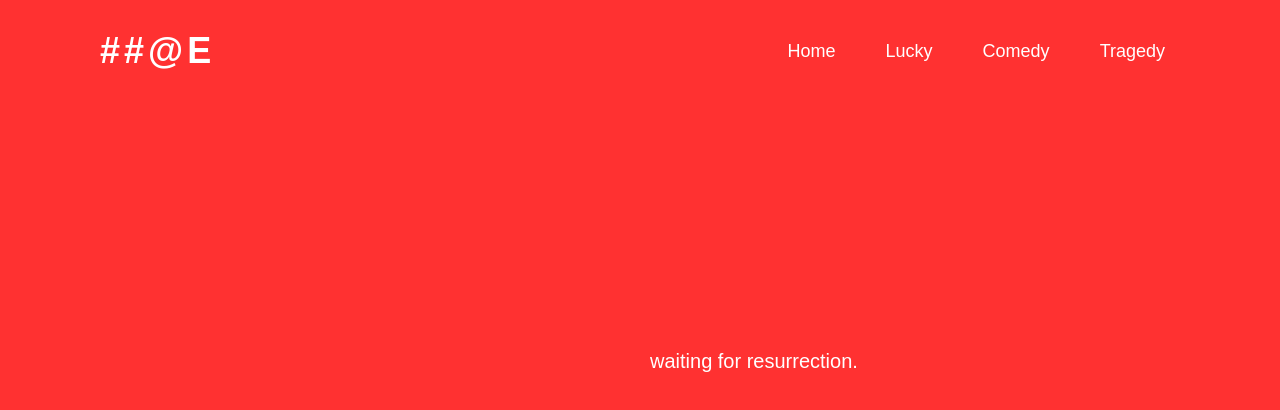
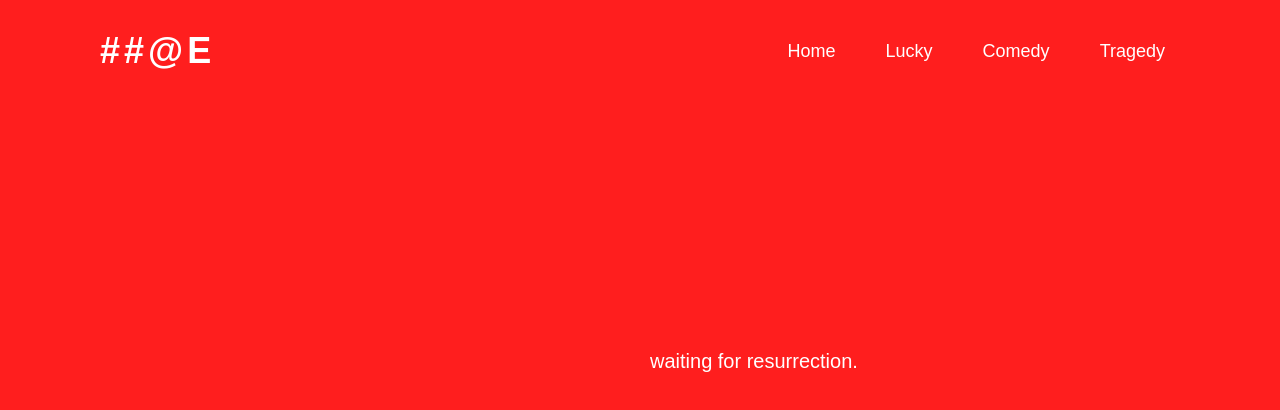
Before and after one commit to AgainstEverything/aetomb.github.io, a plain HTML site: page index.html in a window 1280 px wide. Drawn offline with Linux system fonts and the light colour scheme.

Commit message:
Update style.css

```diff
--- a/style.css
+++ b/style.css
@@ -12,7 +12,7 @@
 
 
 body {
-    background-color: rgb(255, 49, 49);
+    background-color: rgb(255, 30, 30);
     min-height: 100px;
     max-width: 300px;
 }
```
